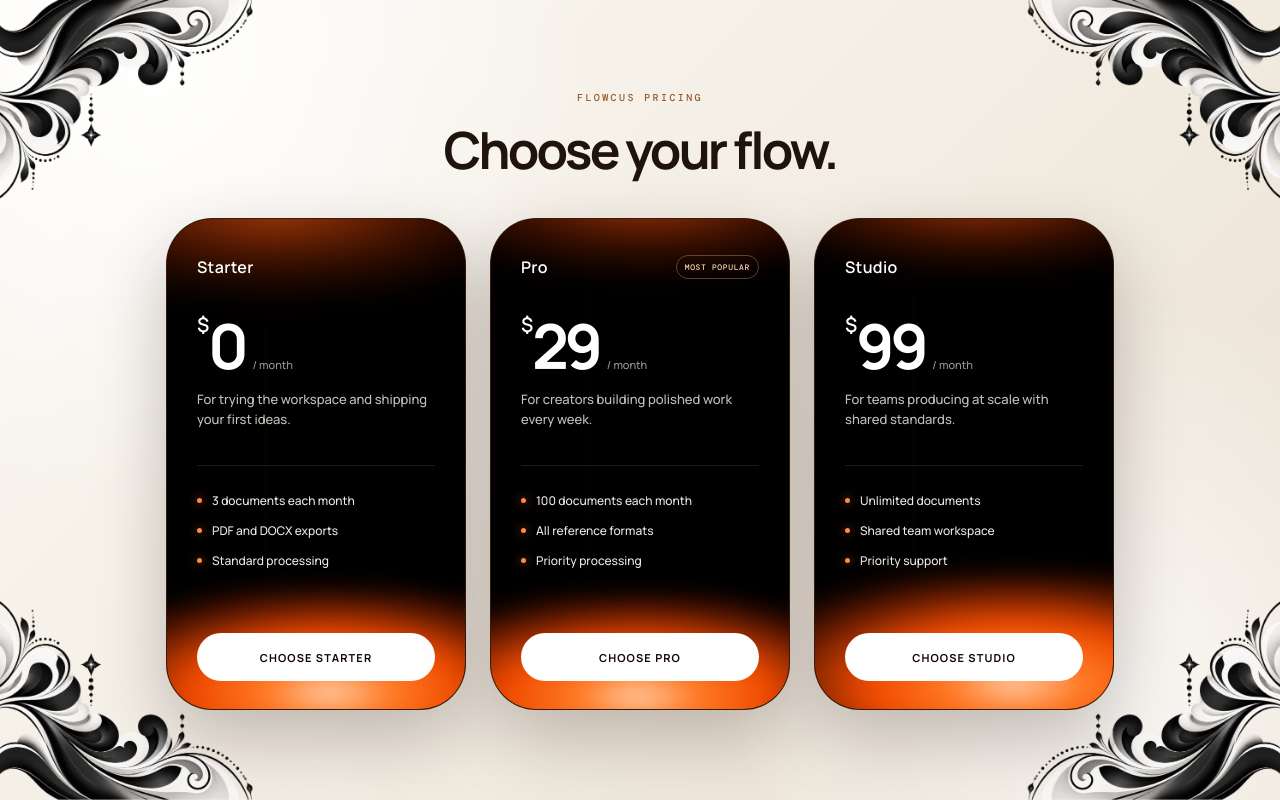
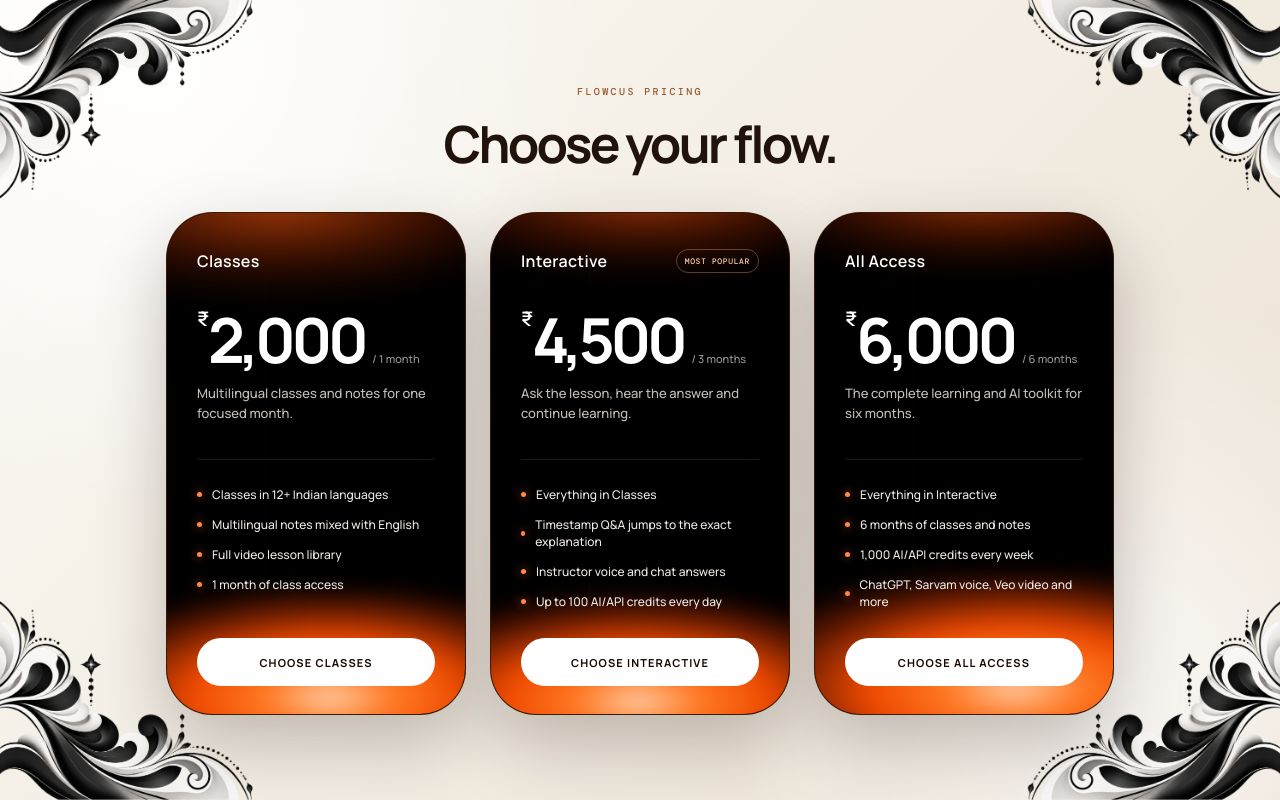
Before and after one commit to beyondmarks-ai/Workspace, a Next.js app: page /pricing in a window 1280 px wide. Built offline with nearby package versions, Linux system fonts and the light colour scheme.

Commit message:
Update pricing plans and features

```diff
--- a/app/globals.css
+++ b/app/globals.css
@@ -308,6 +308,7 @@
 .plan-card-content {
   position: relative;
   z-index: 1;
+  height: 100%;
   min-height: 490px;
   display: flex;
   flex-direction: column;
--- a/app/pricing/page.js
+++ b/app/pricing/page.js
@@ -6,23 +6,41 @@
 
 const plans = [
   {
-    name: "Starter",
-    price: "0",
-    description: "For trying the workspace and shipping your first ideas.",
-    features: ["3 documents each month", "PDF and DOCX exports", "Standard processing"],
+    name: "Classes",
+    price: "2,000",
+    period: "1 month",
+    description: "Multilingual classes and notes for one focused month.",
+    features: [
+      "Classes in 12+ Indian languages",
+      "Multilingual notes mixed with English",
+      "Full video lesson library",
+      "1 month of class access",
+    ],
   },
   {
-    name: "Pro",
-    price: "29",
-    description: "For creators building polished work every week.",
-    features: ["100 documents each month", "All reference formats", "Priority processing"],
+    name: "Interactive",
+    price: "4,500",
+    period: "3 months",
+    description: "Ask the lesson, hear the answer and continue learning.",
+    features: [
+      "Everything in Classes",
+      "Timestamp Q&A jumps to the exact explanation",
+      "Instructor voice and chat answers",
+      "Up to 100 AI/API credits every day",
+    ],
     featured: true,
   },
   {
-    name: "Studio",
-    price: "99",
-    description: "For teams producing at scale with shared standards.",
-    features: ["Unlimited documents", "Shared team workspace", "Priority support"],
+    name: "All Access",
+    price: "6,000",
+    period: "6 months",
+    description: "The complete learning and AI toolkit for six months.",
+    features: [
+      "Everything in Interactive",
+      "6 months of classes and notes",
+      "1,000 AI/API credits every week",
+      "ChatGPT, Sarvam voice, Veo video and more",
+    ],
   },
 ];
 
@@ -48,7 +66,7 @@
                 <h2>{plan.name}</h2>
                 {plan.featured && <span>Most popular</span>}
               </div>
-              <p className="plan-price"><sup>$</sup>{plan.price}<small>/ month</small></p>
+              <p className="plan-price"><sup>₹</sup>{plan.price}<small>/ {plan.period}</small></p>
               <p className="plan-description">{plan.description}</p>
               <ul>
                 {plan.features.map(feature => <li key={feature}>{feature}</li>)}
```
